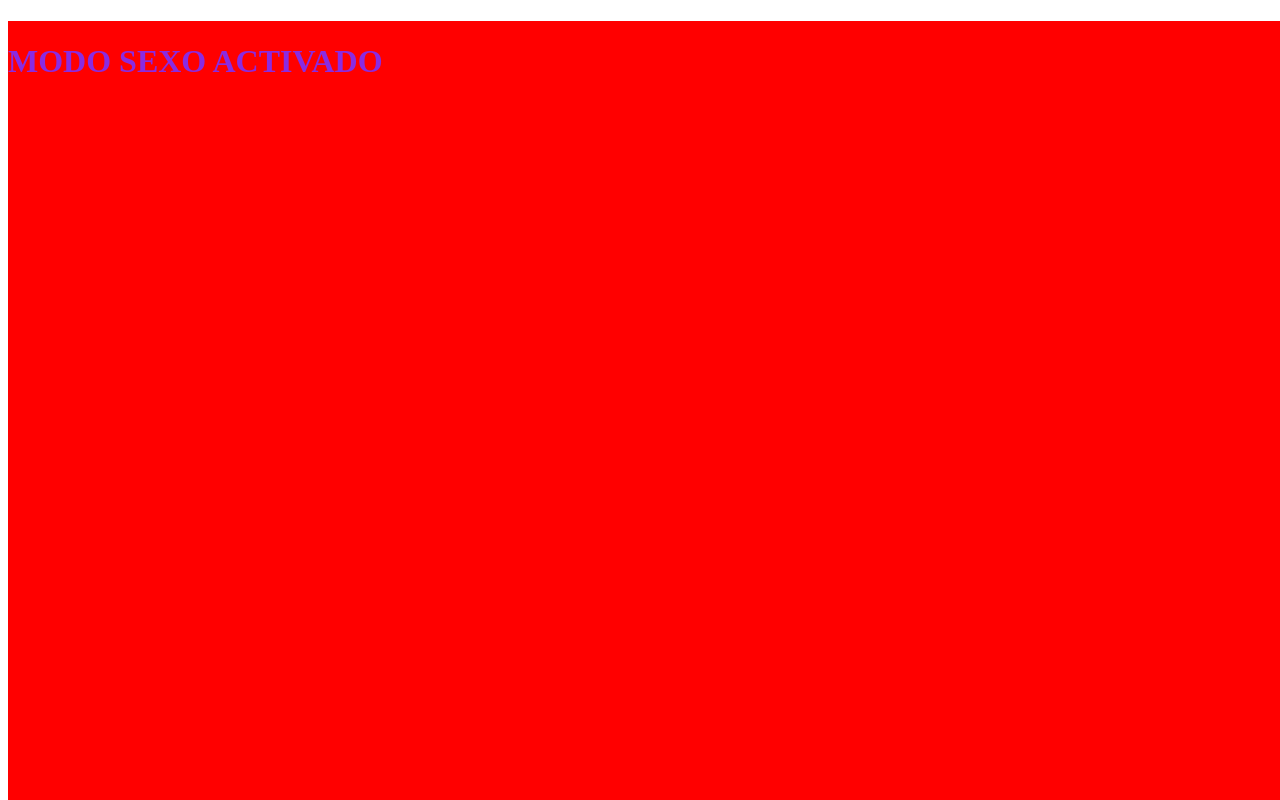
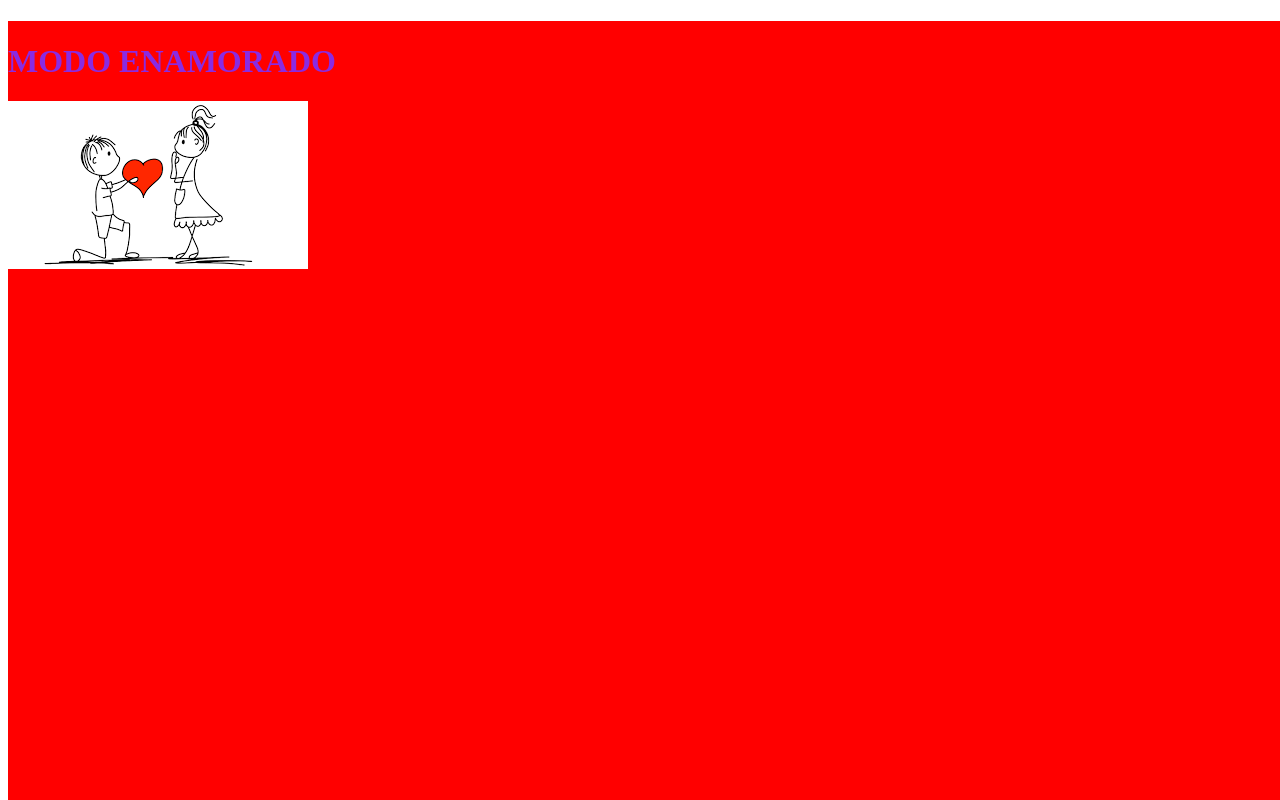
Before and after one commit to lvazquezd/paramicrush, a plain HTML site: page index.html in a window 1280 px wide. Both pictures are taken after a click on the button "Si". Shown: the top 800 px of the page. Drawn offline with Linux system fonts and the light colour scheme.

Commit message:
innitial commit

```diff
--- a/index.html
+++ b/index.html
@@ -7,9 +7,10 @@
     </head>
     <body>
         <div class="modo_sexo">
-            <h1>MODO SEXO ACTIVADO</h1>
+            <h1>MODO ENAMORADO</h1>
+            <img src = "img/descarga.png">
         </div>
-
+        <h1>¿Quieres ser mi novia? 🤭🤗</h1>
         <h1>di que si por favor</h1>
         <button id="btn_si">Si</button>
         <button id="btn_no">no :(</button>
```
Also changed, not shown: img/descarga.png (added).
